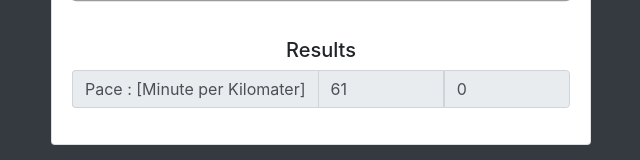
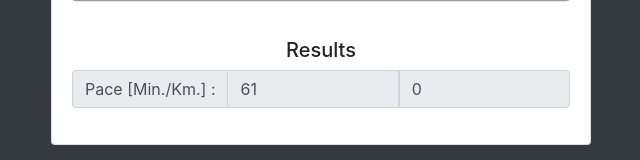
Before and after one commit to mydevth/pacecal, a plain HTML site: page index.html in a window 1280 px wide. Both pictures are taken after typing "5", "5", "5", "5" into the empty fields and a click on the input "Calculate". Shown: the part 337-497 px from the top of the page, without its empty margins (319-959 px from the left). Drawn offline with nearby package versions, Linux system fonts and the light colour scheme.

Commit message:
edited html

```diff
--- a/index.html
+++ b/index.html
@@ -54,7 +54,7 @@
             <h5>Results</h5>
             <div class="form-group">
               <div class="input-group">
-                <span class="input-group-addon">Pace : [Minute per Kilomater]</span>
+                <span class="input-group-addon">Pace [Min./Km.] : </span>
                 <input type="number" class="form-control" id="paceminute" disabled>
                 <input type="number" class="form-control" id="pacesecond" disabled>
               </div>
```
